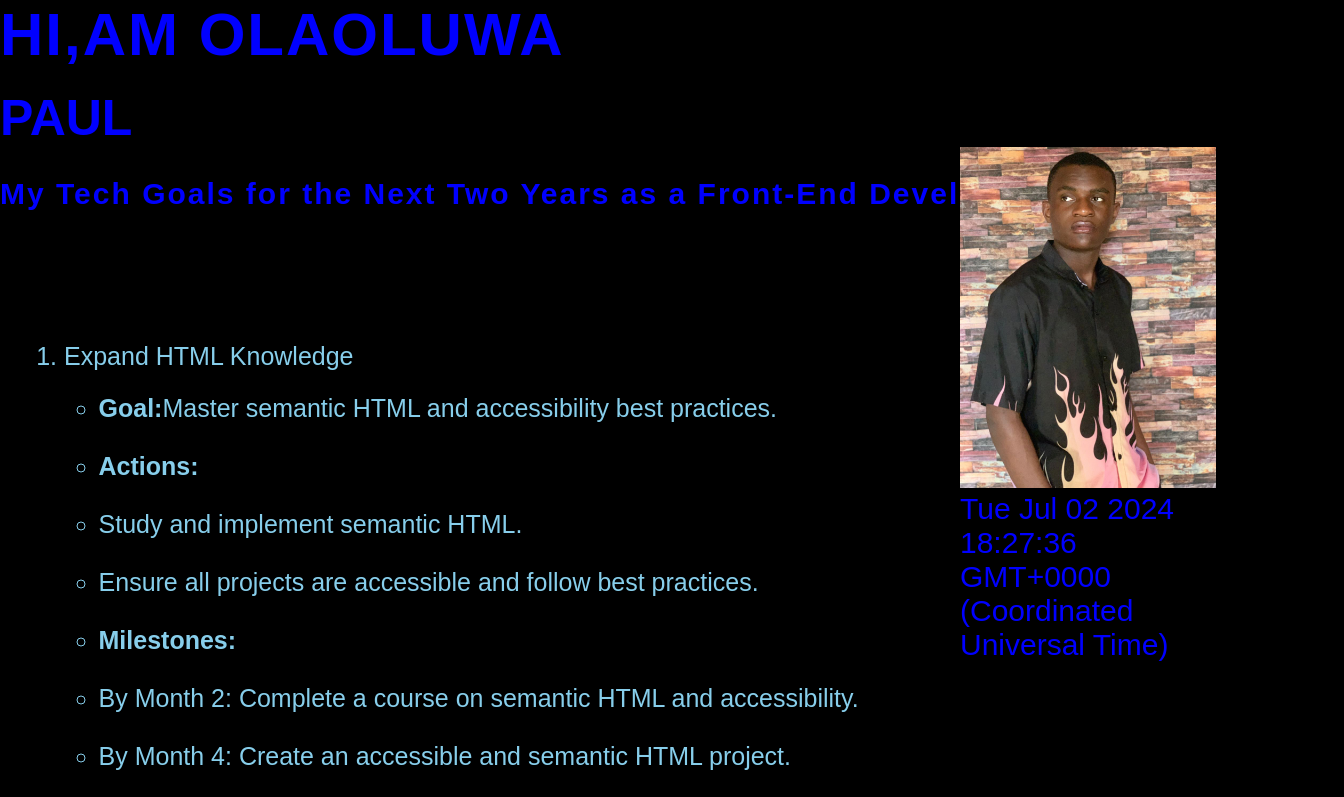
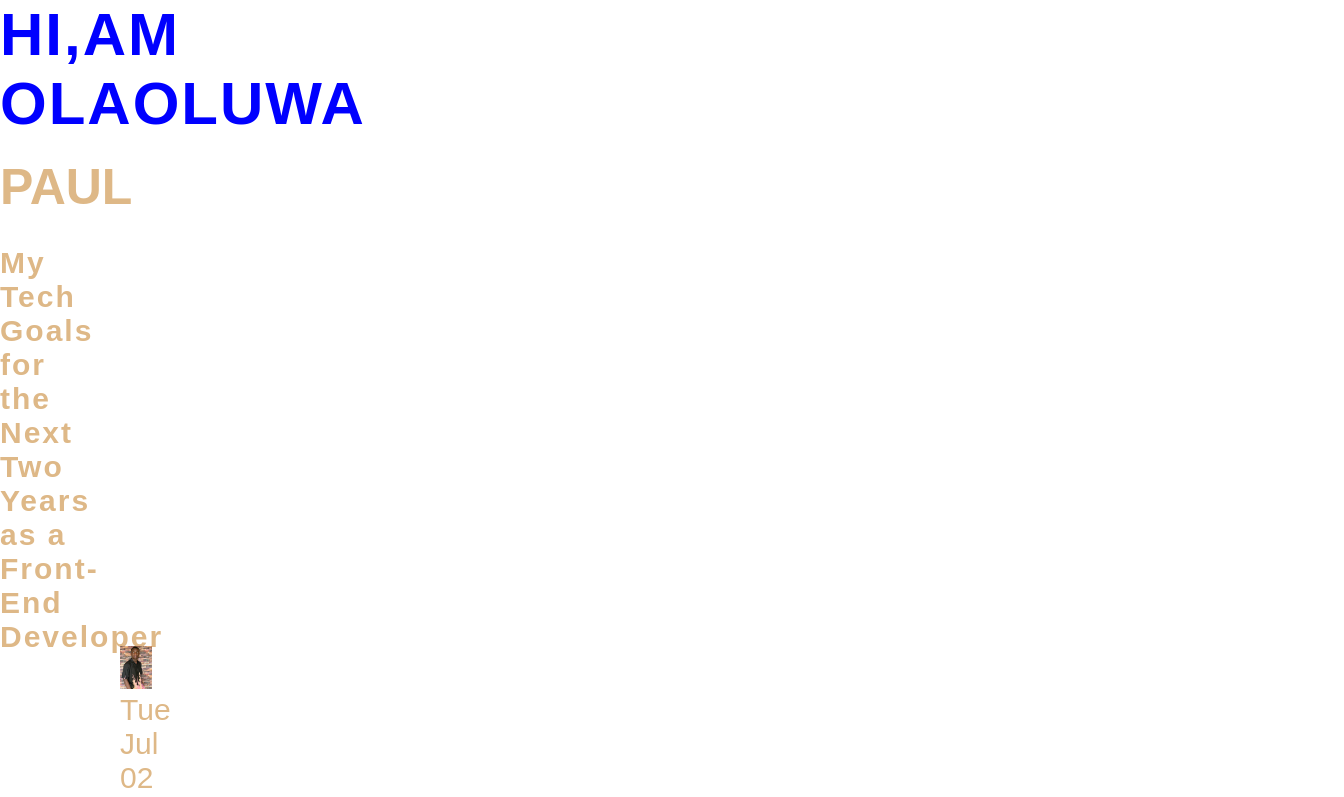
Before and after one commit to Miide25/Olaoluwa-Paul, a plain HTML site: page index.html in a window 1280 px wide. Shown: the top 797 px of the page, 1344 px wide, since content can reach past the window. Drawn offline with Linux system fonts and the light colour scheme.

Commit message:
styl.css

```diff
--- a/styl.css
+++ b/styl.css
@@ -6,20 +6,22 @@
 }
 
 body{
-    background-color: black;
-
-
+    background-color: whitesoke;
+    width: 50%;
 }
 
 *{
   padding: 0;
   margin: 0;
   font-family: sans-serif;
+  width: 50%;
+
 }
 
 .container span{
   text-transform: uppercase;
   display: block;
+  width: 50%;
 }
 
 
@@ -34,17 +36,17 @@ body{
 }
 
 .text2{
-  color: blue;
+  color: burlywood;
   font-size: 50px;
   font-weight: 700;
   margin-bottom: 30px;
+  width: 50%;
 }
 .container h1{
-  color:blue;
+  color:burlywood;
   font-size: 30px;
   font-weight: 700;
   letter-spacing: 2px;
-
 }
 
 @keyframes text {
@@ -77,27 +79,30 @@ body{
   margin-left: 55%;
   margin-top: -0%;
   font-size: 30px;
-  color: blue;
+  color: burlywood;
 }
 ol {
     font-size: 25px;
     padding: 0 5%;
     margin-top: -25%;
     color: skyblue;
+    width: 50%;
 }
 
 ul {
     padding: 0 3%;
     margin-top: 2%;
     justify-content: space-between;
+    width: 50%;
 }
 
 
 .finish h2 {
     font-size: 30px;
     justify-self: flex-start;
-    color: black;
+    color: skyblue;
     margin-bottom: 1%;
+    width: 50%;
 }
 
 .finish p {
@@ -105,10 +110,12 @@ ul {
     font-style: oblique;
     padding: 0 2%;
     justify-content: space-between;
-    color: blue;
+    color: skyblue;
+    width: 50%;
 }
 
 .wrapper .btn {
+    width: 50%;
    cursor: pointer;
    display: block;
   width: 15%;
@@ -140,7 +147,7 @@ ul {
     font-style: italic;
     text-transform: capitalize;
     cursor: pointer;
-    background-color: blue;
+    background-color: skyblue;
 
   }
 
```
